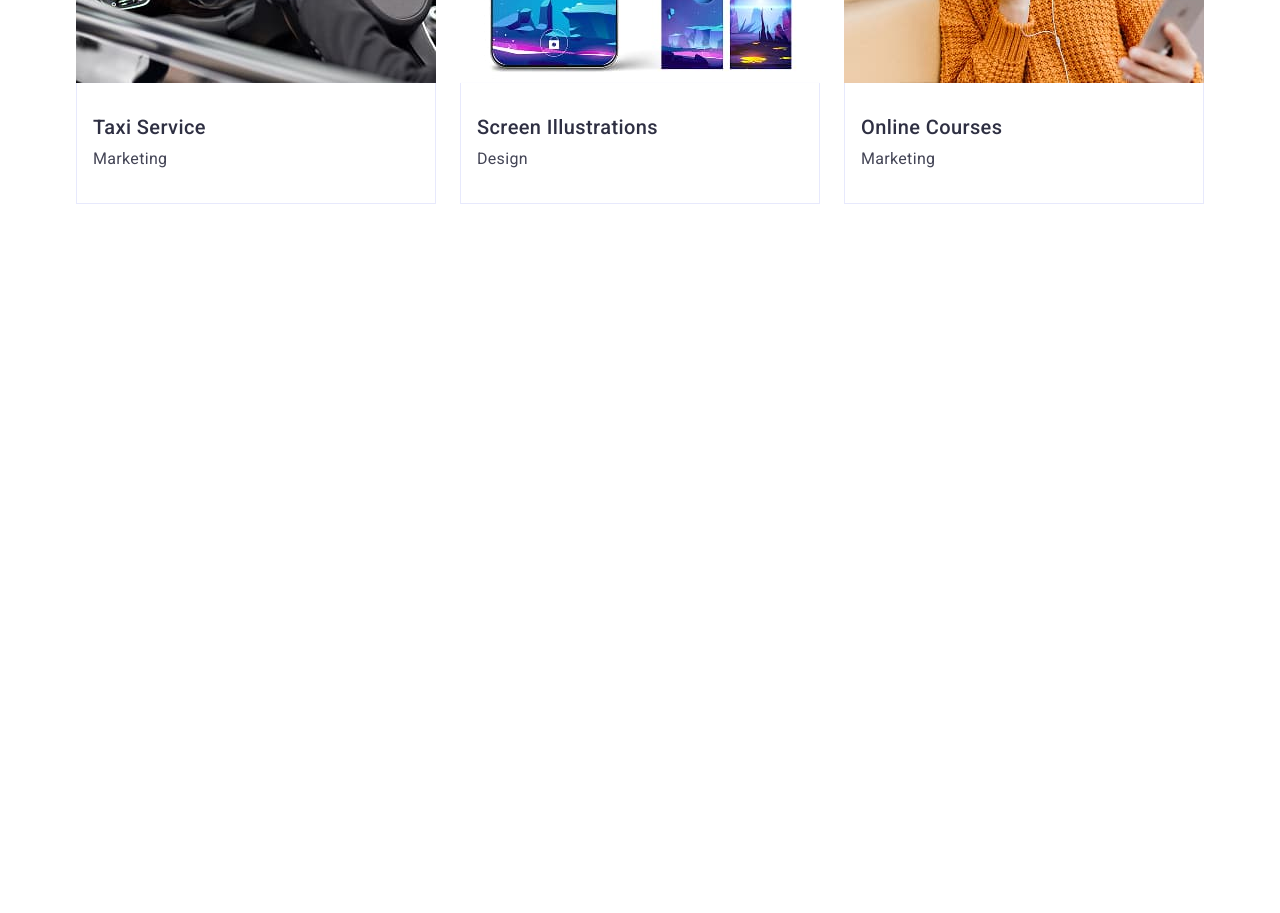
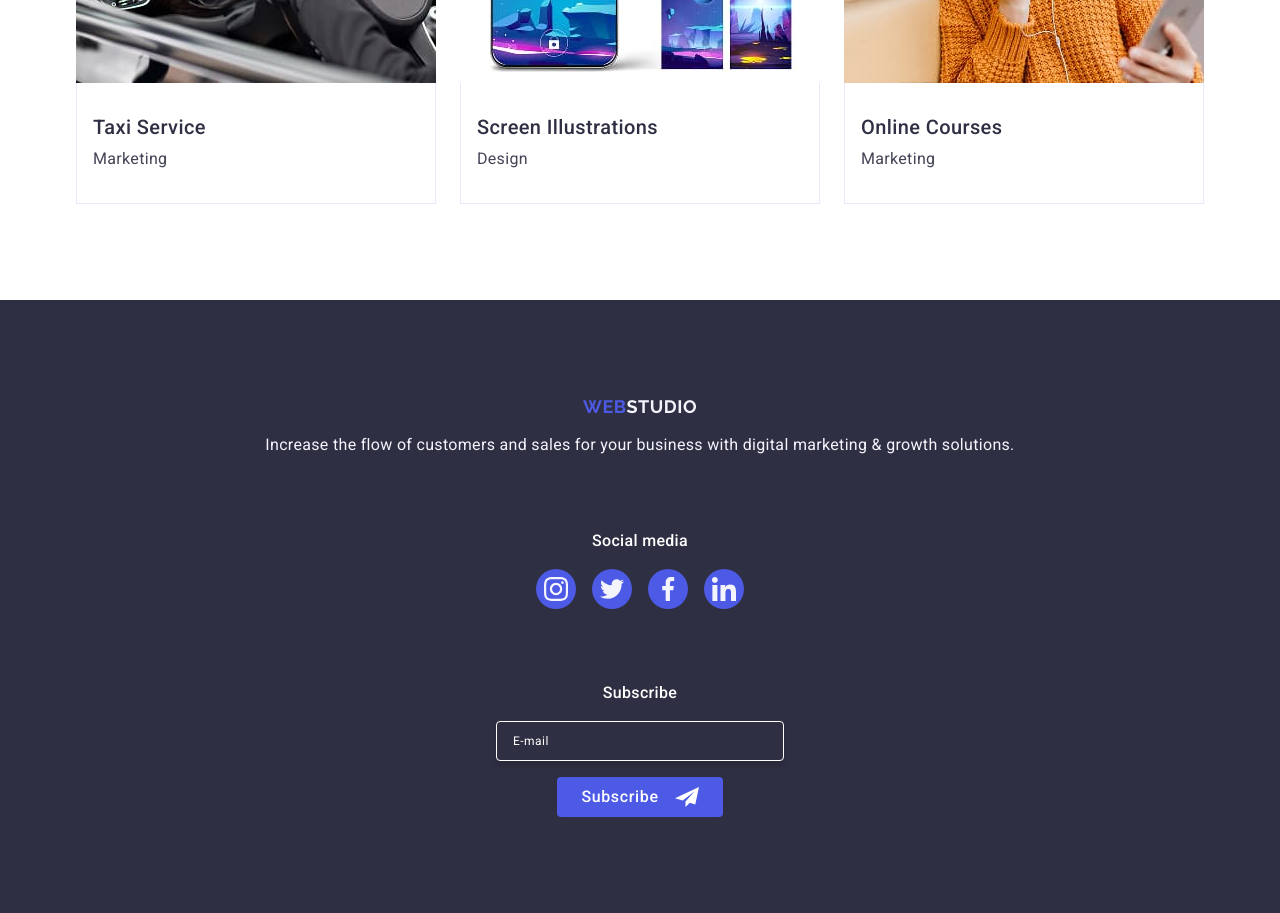
Before and after one commit to abrosenkov/goit-markup-hw-06, a plain HTML site: page index.html in a window 1280 px wide. Shown: the part 2523-3436 px from the top of the page. Before the commit the page ends 2823 px from the top, so only its background shows below. Drawn offline with nearby package versions, Linux system fonts and the light colour scheme.

Commit message:
change footer section

```diff
--- a/css/styles.css
+++ b/css/styles.css
@@ -819,3 +819,155 @@ button {
       0px 1px 1px rgba(46, 47, 66, 0.16), 0px 2px 1px rgba(46, 47, 66, 0.08);
   }
 }
+
+/* footer  */
+
+.footer-section {
+  background-color: #2e2f42;
+  padding: 96px 0;
+}
+
+.footer-container {
+  display: flex;
+  flex-direction: column;
+  align-items: center;
+}
+
+.footer-content {
+  margin-bottom: 72px;
+}
+
+.footer-logo {
+  display: block;
+  margin-bottom: 16px;
+  text-align: center;
+}
+
+.footer-logo-style {
+  color: #f4f4fd;
+}
+
+.footer-descr {
+  font-weight: 400;
+  font-size: 16px;
+  line-height: 1.5;
+  letter-spacing: 0.02em;
+  color: #f4f4fd;
+}
+
+.footer-social-content {
+  margin-bottom: 72px;
+}
+
+.footer-social-descr {
+  font-size: 16px;
+  font-weight: 500;
+  line-height: 1.5;
+  letter-spacing: 0.02em;
+  color: #fff;
+  margin-bottom: 16px;
+  text-align: center;
+}
+
+.footer-social-list {
+  display: flex;
+  align-items: center;
+  gap: 16px;
+}
+
+.footer-social-item-link {
+  display: flex;
+  align-items: center;
+  justify-content: center;
+  border-radius: 50%;
+  background-color: #4d5ae5;
+  width: 40px;
+  height: 40px;
+  transition: background-color 250ms cubic-bezier(0.4, 0, 0.2, 1);
+}
+
+.footer-social-item-link:hover,
+.footer-social-item-link:focus {
+  background-color: #31d0aa;
+}
+
+.footer-social-link-icon {
+  fill: #f4f4fd;
+}
+
+.footer-form-wrapper {
+  text-align: center;
+}
+
+.footer-form-title {
+  font-weight: 500;
+  letter-spacing: 0.02em;
+  color: #fff;
+  line-height: 1.5;
+  margin-bottom: 16px;
+}
+
+.footer-form {
+  display: flex;
+  gap: 16px;
+  align-items: center;
+  flex-direction: column;
+}
+
+.footer-user-email {
+  border: 1px solid #fff;
+  background-color: transparent;
+  width: 288px;
+  height: 40px;
+  font-size: 12px;
+  letter-spacing: 0.04em;
+  line-height: 2;
+  color: #fff;
+  outline: none;
+  border-radius: 4px;
+  padding: 8px 16px;
+  box-shadow: 0px 4px 4px rgba(0, 0, 0, 0.15);
+  transition: border-color 200ms cubic-bezier(0.4, 0, 0.2, 1);
+}
+
+.footer-user-email:focus-within {
+  border-color: #31d0aa;
+}
+
+.footer-user-email::placeholder {
+  color: #fff;
+}
+
+.footer-form-btn {
+  justify-content: center;
+  min-width: 165px;
+  height: 40px;
+  display: flex;
+  align-items: center;
+  font-weight: 500;
+  letter-spacing: 0.04em;
+  text-align: center;
+  color: #fff;
+  border-radius: 4px;
+  padding: 8px 24px;
+  background-color: #4d5ae5;
+  border: none;
+  cursor: pointer;
+  line-height: 1.5;
+  transition: background-color 250ms cubic-bezier(0.4, 0, 0.2, 1);
+}
+
+.footer-form-btn-icon {
+  fill: #fff;
+  margin-left: 16px;
+}
+
+.footer-form-btn:hover,
+.footer-form-btn:focus {
+  background-color: #31d0aa;
+}
+
+@media screen and (min-width: 768px) {
+
+
+}
--- a/index.html
+++ b/index.html
@@ -572,7 +572,7 @@
       </section>
     </main>
 
-    <footer class="footer-section visually-none">
+    <footer class="footer-section">
       <div class="container footer-container">
         <div class="footer-content">
           <a class="footer-logo" href="./index.html"
@@ -587,28 +587,44 @@
           <p class="footer-social-descr">Social media</p>
           <ul class="footer-social-list">
             <li class="footer-social-item">
-              <a href="" class="footer-social-item-link" target="_blank">
+              <a
+                href=""
+                class="footer-social-item-link"
+                target="_blank"
+                rel="noopener noreferrer nofollow">
                 <svg class="footer-social-link-icon" width="24" height="24">
                   <use href="./images/icons.svg#icon-instagram"></use>
                 </svg>
               </a>
             </li>
             <li class="footer-social-item">
-              <a href="" class="footer-social-item-link" target="_blank">
+              <a
+                href=""
+                class="footer-social-item-link"
+                target="_blank"
+                rel="noopener noreferrer nofollow">
                 <svg class="footer-social-link-icon" width="24" height="24">
                   <use href="./images/icons.svg#icon-twitter"></use>
                 </svg>
               </a>
             </li>
             <li class="footer-social-item">
-              <a href="" class="footer-social-item-link" target="_blank">
+              <a
+                href=""
+                class="footer-social-item-link"
+                target="_blank"
+                rel="noopener noreferrer nofollow">
                 <svg class="footer-social-link-icon" width="24" height="24">
                   <use href="./images/icons.svg#icon-facebook"></use>
                 </svg>
               </a>
             </li>
             <li class="footer-social-item">
-              <a href="" class="footer-social-item-link" target="_blank">
+              <a
+                href=""
+                class="footer-social-item-link"
+                target="_blank"
+                rel="noopener noreferrer nofollow">
                 <svg class="footer-social-link-icon" width="24" height="24">
                   <use href="./images/icons.svg#icon-linkedin"></use>
                 </svg>
```
